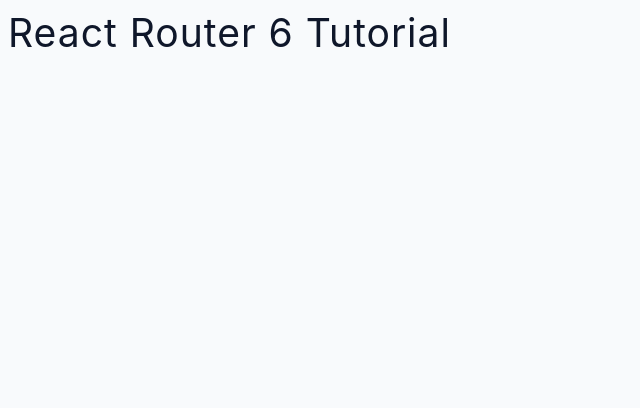
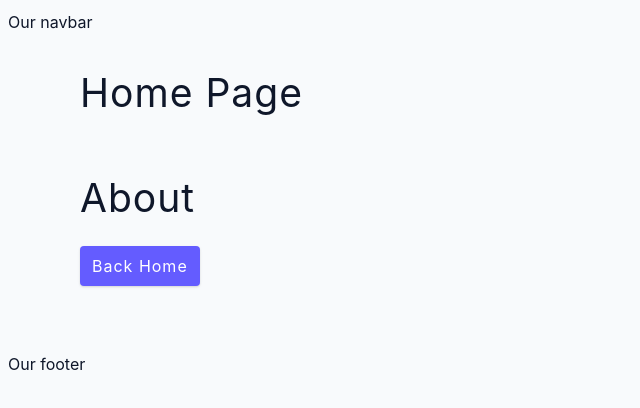
Before and after one commit to KennethSoriano/react-router-6-practice, a React (Create React App) app: page /about in a window 1280 px wide. Shown: the top 408 px of the page, without its empty margins (0-640 px from the left). Built offline with nearby package versions, Linux system fonts and the light colour scheme.

Commit message:
shared layout

```diff
--- a/package.json
+++ b/package.json
@@ -8,7 +8,7 @@
     "@testing-library/user-event": "^13.5.0",
     "react": "^17.0.2",
     "react-dom": "^17.0.2",
-    "react-router-dom": "^6.2.2",
+    "react-router-dom": "^6.4.1",
     "react-scripts": "5.0.0",
     "web-vitals": "^2.1.4"
   },
--- a/src/App.js
+++ b/src/App.js
@@ -1,5 +1,23 @@
+import { BrowserRouter, Routes, Route} from 'react-router-dom';
+import Home from './pages/Home';
+import About from './pages/About';
+import Products from './pages/Products';
+import Error from './pages/Error';
+
 function App() {
-  return <h2>React Router 6 Tutorial</h2>;
+  return (
+    <BrowserRouter>
+    <nav>Our navbar</nav>
+      <Routes>
+        <Route path="/" element={<Home />}>
+          <Route path='about' element={<About />} />
+          <Route path='products' elements={<Products />} />
+          <Route path='*' element={<Error />} />
+        </Route>
+      </Routes>
+      <footer>Our footer</footer>
+    </BrowserRouter>
+  )
 }
 
 export default App;
--- a/src/pages/About.js
+++ b/src/pages/About.js
@@ -1,7 +1,12 @@
+import { Link } from "react-router-dom";
+
 const About = () => {
   return (
     <section className='section'>
       <h2>About</h2>
+      <Link to="/" className="btn">
+        Back Home
+      </Link>
     </section>
   );
 };
--- a/src/pages/Error.js
+++ b/src/pages/Error.js
@@ -1,7 +1,13 @@
+import { Link } from "react-router-dom";
+
 const Error = () => {
   return (
     <section className='section'>
-      <h2>Error</h2>
+      <h2>404</h2>
+      <p>Page not found</p>
+      <Link to="/">
+        Back Home
+      </Link>
     </section>
   );
 };
--- a/src/pages/Home.js
+++ b/src/pages/Home.js
@@ -1,7 +1,10 @@
+import { Link, Outlet } from "react-router-dom";
+
 const Home = () => {
   return (
     <section className='section'>
       <h2>Home Page</h2>
+      <Outlet />
     </section>
   );
 };
```
Also changed, not shown: src/components/Navbar.js (added, +13 -0 lines), 1 other file (tests, documents, lock files or other folders).
